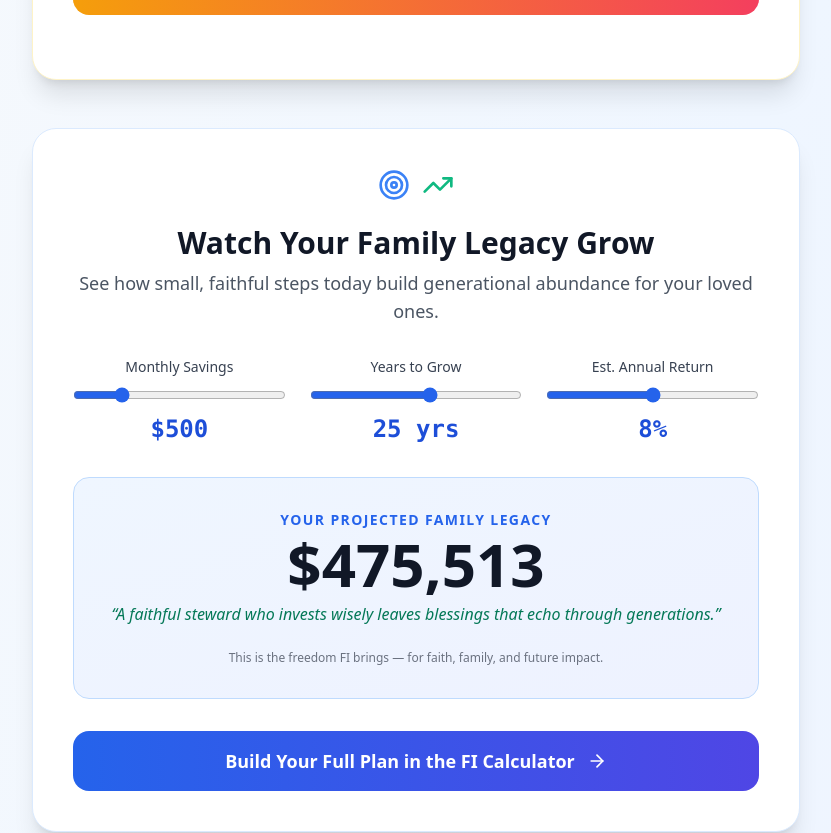
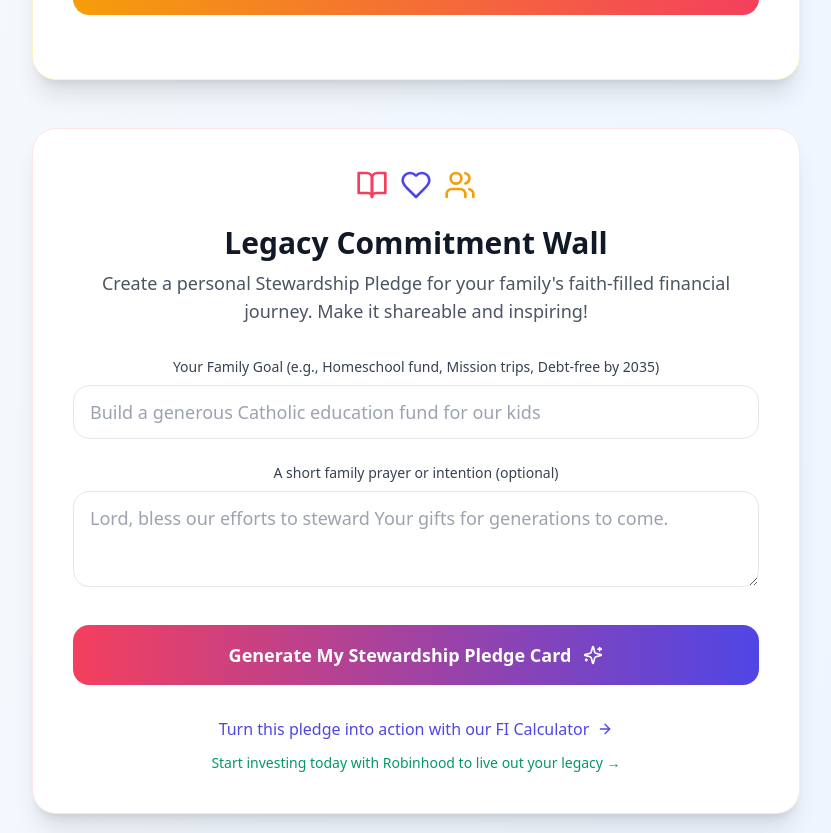
Before and after one commit to daughterpop/super-fi-calc, a React (Vite) app: page / in a window 1280 px wide. Shown: the part 760-1593 px from the top of the page, without its empty margins (224-1055 px from the left). Built offline with nearby package versions, Linux system fonts and the light colour scheme.

Commit message:
Daily site improvement: Legacy Commitment Wall on homepage for faith-filled goal sharing & delight – May 17, 2026

```diff
--- a/src/pages/Home.jsx
+++ b/src/pages/Home.jsx
@@ -1,6 +1,6 @@
 import React, { useState } from 'react';
 import { Link } from 'react-router-dom';
-import { TrendingUp, ArrowRight, Heart, Users, Target, Sparkles, Gift, ChevronLeft, ChevronRight } from 'lucide-react';
+import { TrendingUp, ArrowRight, Heart, Users, Target, Sparkles, Gift, ChevronLeft, ChevronRight, BookOpen, Share2 } from 'lucide-react';
 
 export default function Home() {
   const [inspiration, setInspiration] = useState(null);
@@ -14,6 +14,11 @@ export default function Home() {
 
   // New Carousel State
   const [currentStory, setCurrentStory] = useState(0);
+
+  // Legacy Commitment Wall states
+  const [pledgeGoal, setPledgeGoal] = useState('');
+  const [pledgePrayer, setPledgePrayer] = useState('');
+  const [generatedPledge, setGeneratedPledge] = useState(null);
 
   const stories = [
     {
@@ -110,6 +115,44 @@ export default function Home() {
     };
   })();
 
+  // Legacy Pledge Generator
+  const generatePledge = () => {
+    if (!pledgeGoal.trim()) {
+      alert('Please enter a family goal to create your pledge!');
+      return;
+    }
+    const scriptures = [
+      "Proverbs 13:22 - A good man leaves an inheritance to his children's children.",
+      "Matthew 6:33 - But seek first the kingdom of God and his righteousness.",
+      "Psalm 127:1 - Unless the Lord builds the house, those who build it labor in vain.",
+      "2 Corinthians 9:7 - God loves a cheerful giver.",
+      "Deuteronomy 6:7 - Impress them on your children."
+    ];
+    const randomScripture = scriptures[Math.floor(Math.random() * scriptures.length)];
+    const newPledge = {
+      goal: pledgeGoal,
+      prayer: pledgePrayer || "Lord, guide our steps to steward Your gifts faithfully for our family's future.",
+      scripture: randomScripture,
+      date: new Date().toLocaleDateString()
+    };
+    setGeneratedPledge(newPledge);
+  };
+
+  const sharePledge = () => {
+    if (!generatedPledge) return;
+    const shareText = `Our Family Stewardship Pledge: ${generatedPledge.goal}\n${generatedPledge.prayer}\n${generatedPledge.scripture}\n\nJoined the Super FI journey on ${generatedPledge.date}. Build your legacy at https://super-fi-calculator.vercel.app/`;
+    if (navigator.share) {
+      navigator.share({
+        title: 'Our Family Stewardship Pledge',
+        text: shareText,
+      });
+    } else {
+      navigator.clipboard.writeText(shareText).then(() => {
+        alert('Pledge copied! Share this beautiful commitment with your family and friends.');
+      });
+    }
+  };
+
   return (
     <div className="min-h-screen bg-gradient-to-br from-slate-50 via-blue-50 to-indigo-50 flex flex-col items-center justify-center p-6">
       <div className="max-w-4xl w-full text-center">
@@ -177,6 +220,94 @@ export default function Home() {
               </button>
             </div>
           )}
+        </div>
+
+        {/* Legacy Commitment Wall - NEW SECTION */}
+        <div className="mt-12 max-w-3xl mx-auto bg-white rounded-3xl p-10 shadow-xl border border-rose-100">
+          <div className="flex items-center justify-center gap-3 mb-6">
+            <BookOpen className="text-rose-500" size={32} />
+            <Heart className="text-indigo-600" size={32} />
+            <Users className="text-amber-500" size={32} />
+          </div>
+          <h3 className="text-3xl font-bold text-gray-900 mb-2">Legacy Commitment Wall</h3>
+          <p className="text-gray-600 mb-8 text-lg">Create a personal Stewardship Pledge for your family's faith-filled financial journey. Make it shareable and inspiring!</p>
+
+          <div className="space-y-6 mb-8">
+            <div>
+              <label className="block text-sm font-medium text-gray-700 mb-2">Your Family Goal (e.g., Homeschool fund, Mission trips, Debt-free by 2035)</label>
+              <input
+                type="text"
+                value={pledgeGoal}
+                onChange={(e) => setPledgeGoal(e.target.value)}
+                placeholder="Build a generous Catholic education fund for our kids"
+                className="w-full px-4 py-3 border border-gray-200 rounded-2xl focus:outline-none focus:border-rose-300 text-lg"
+              />
+            </div>
+            <div>
+              <label className="block text-sm font-medium text-gray-700 mb-2">A short family prayer or intention (optional)</label>
+              <textarea
+                value={pledgePrayer}
+                onChange={(e) => setPledgePrayer(e.target.value)}
+                placeholder="Lord, bless our efforts to steward Your gifts for generations to come."
+                className="w-full px-4 py-3 border border-gray-200 rounded-2xl focus:outline-none focus:border-rose-300 h-24 resize-y text-lg"
+              />
+            </div>
+          </div>
+
+          <button
+            onClick={generatePledge}
+            className="w-full mb-6 px-8 py-4 bg-gradient-to-r from-rose-500 to-indigo-600 text-white font-semibold rounded-2xl hover:from-rose-600 hover:to-indigo-700 transition-all text-lg flex items-center justify-center gap-3"
+          >
+            Generate My Stewardship Pledge Card <Sparkles size={20} />
+          </button>
+
+          {generatedPledge && (
+            <div className="bg-gradient-to-br from-rose-50 via-amber-50 to-indigo-50 p-10 rounded-3xl border-2 border-rose-200 text-left shadow-inner">
+              <div className="text-center mb-8">
+                <div className="inline-flex items-center justify-center w-16 h-16 bg-white rounded-full shadow mb-4">
+                  <Heart className="text-rose-500" size={32} />
+                </div>
+                <div className="text-rose-700 font-semibold tracking-widest text-sm">FAMILY STEWARDSHIP PLEDGE</div>
+                <div className="text-xs text-gray-500 mt-1">{generatedPledge.date}</div>
+              </div>
+
+              <div className="text-2xl font-bold text-gray-900 mb-6 leading-tight text-center">“{generatedPledge.goal}”</div>
+
+              <div className="italic text-gray-700 text-lg mb-8 border-l-4 border-rose-300 pl-6">
+                {generatedPledge.prayer}
+              </div>
+
+              <div className="text-sm text-indigo-700 font-medium text-center mb-8">
+                {generatedPledge.scripture}
+              </div>
+
+              <button
+                onClick={sharePledge}
+                className="w-full py-4 bg-white border-2 border-rose-200 text-rose-700 rounded-2xl hover:bg-rose-50 font-semibold flex items-center justify-center gap-3 text-lg"
+              >
+                Share This Pledge Card with Family & Friends
+                <Share2 size={20} />
+              </button>
+              <p className="text-center text-xs text-gray-500 mt-6">A visible reminder of your commitment to faith, family, and generational wealth.</p>
+            </div>
+          )}
+
+          <div className="mt-8 text-center">
+            <Link
+              to="/calculator"
+              className="inline-flex items-center gap-2 text-indigo-600 hover:text-indigo-700 font-medium"
+            >
+              Turn this pledge into action with our FI Calculator <ArrowRight size={16} />
+            </Link>
+            <a
+              href="https://join.robinhood.com/dustinh-1bff5a"
+              target="_blank"
+              rel="noopener noreferrer"
+              className="mt-3 block text-sm text-emerald-600 hover:text-emerald-700"
+            >
+              Start investing today with Robinhood to live out your legacy →
+            </a>
+          </div>
         </div>
 
         {/* Legacy Grow Teaser */}
```
